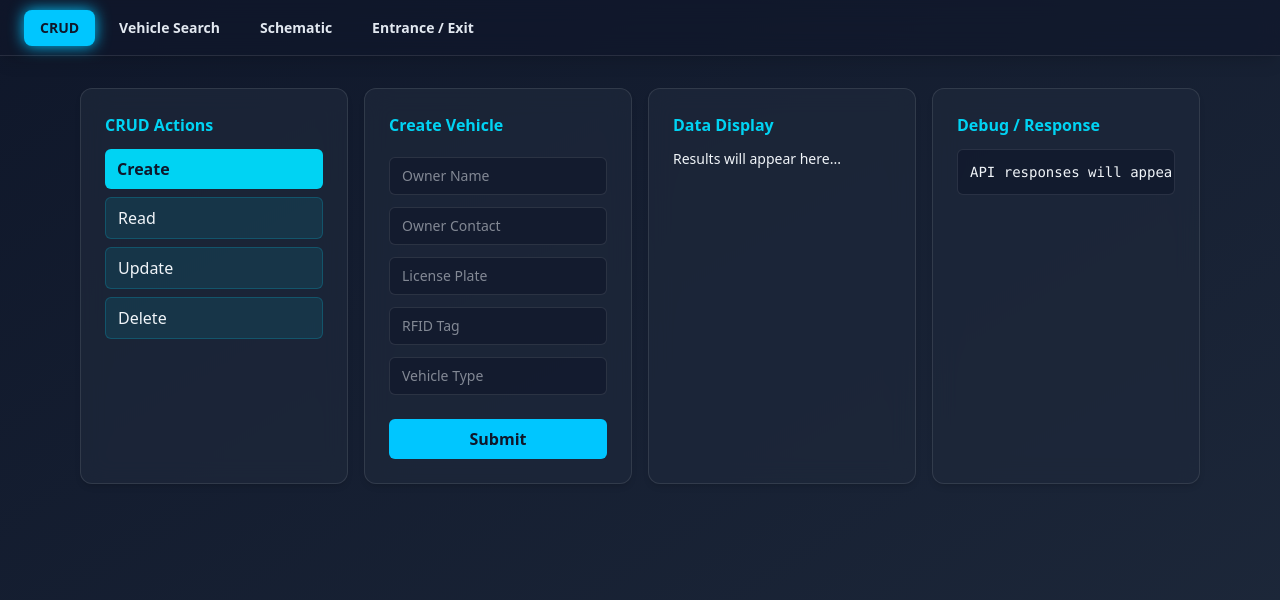
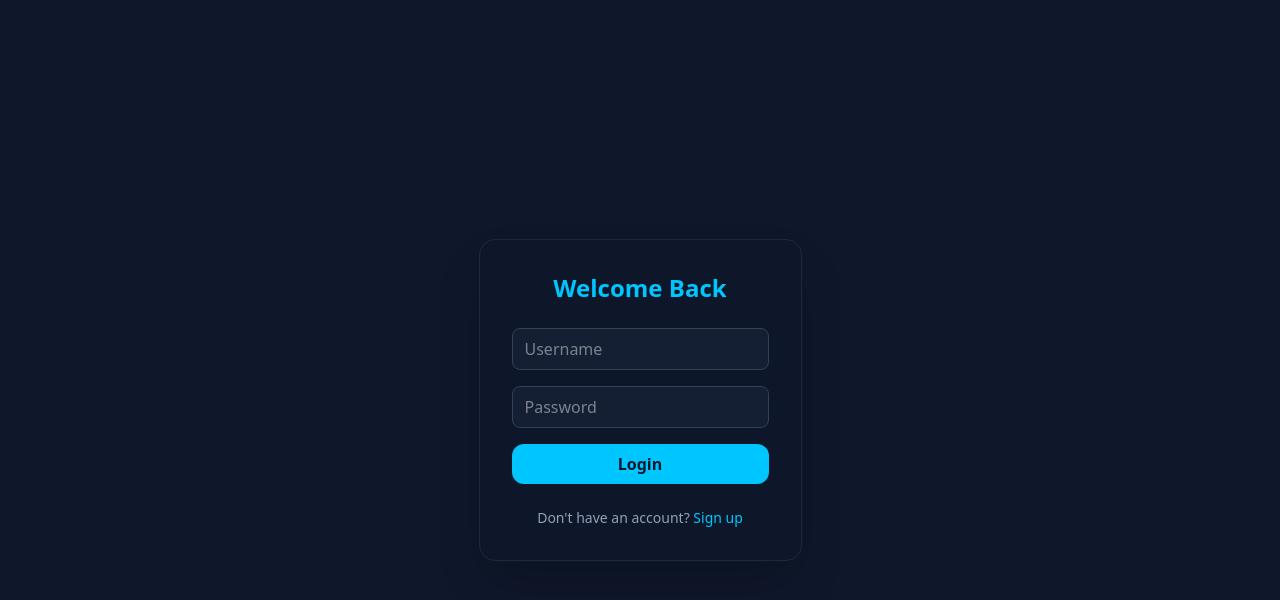
Before and after one commit to NiflheimDevs/SmartParking, a React (Vite) app in the folder FrontEnd/: page / in a window 1280 px wide. Shown: the top 600 px of the page. Built offline with nearby package versions, Linux system fonts and the light colour scheme.

Commit message:
add login and signup

```diff
--- a/FrontEnd/src/App.tsx
+++ b/FrontEnd/src/App.tsx
@@ -4,11 +4,31 @@ import CrudPanel from "./components/CRUD/CrudPanel";
 import VehicleSearch from "./components/VehicleSearch";
 import Schematic from "./components/Schematic";
 import EntranceExitPanel from "./components/EntranceExitPanel";
+import Login from "./components/Auth/Login";
+import Signup from "./components/Auth/Signup";
 
+const isAuthenticated = () => {
+  const token = localStorage.getItem("authToken");
+  return !!token;
+}
 
 function App() {
+  const [authMode, setAuthMode] = useState("login"); // "login" | "signup"
+
   type Tab = "crud" | "search" | "schematic" | "logs";
   const [activeTab, setActiveTab] = useState<Tab>("crud");
+
+  if (!isAuthenticated()) {
+    return (
+      <div className="min-h-screen flex items-center justify-center bg-slate-900 text-slate-100">
+        {authMode === "login" ? (
+          <Login switchToSignup={() => setAuthMode("signup")} />
+        ) : (
+          <Signup switchToLogin={() => setAuthMode("login")} />
+        )}
+      </div>
+    );
+  }
 
   return (
     <div className="min-h-screen bg-gradient-to-br from-[#0f172a] to-[#1e293b] text-slate-100 pt-16">
--- a/FrontEnd/src/api.ts
+++ b/FrontEnd/src/api.ts
@@ -7,12 +7,37 @@ export const apiClient = axios.create({
   },
 });
 
+apiClient.interceptors.request.use(
+  (config) => {
+    const token = localStorage.getItem("authToken");
+
+    const publicRoutes = [
+      "/login",
+      "/signup",
+    ];
+
+    if (token && !publicRoutes.includes(config.url || "")) {
+      config.headers.Authorization = `Bearer ${token}`;
+    }
+
+    return config;
+  },
+  (error) => {
+    return Promise.reject(error);
+  }
+);
+
 export interface VehiclePayload {
   owner_name: string;
   owner_contact: string;
   plate: string;
   rfid_id: string;
   vehicle_type: string;
+}
+
+export interface AuthPayload {
+  username: string;
+  password: string;
 }
 
 // =====================================================
@@ -116,3 +141,25 @@ export const getLogsByVehicle = async (vehicleId: number | string) => {
     throw error.response?.data || "خطا در دریافت لاگ‌های این وسیله نقلیه!";
   }
 };
+
+export const login = async (data: AuthPayload) => {
+  try {
+    const response = await apiClient.post("/login",data);
+    const accessToken = response.data.token;
+    if (accessToken) {
+      localStorage.setItem("authToken",accessToken)
+    }
+    return response.data;
+  } catch (error: any) {
+    throw error.response?.data || "خطا در ورود"
+  }
+}
+
+export const signup = async (data: AuthPayload) => {
+  try {
+    const response = await apiClient.post("/signup",data);
+    return response.data;
+  } catch (error: any) {
+    throw error.response?.data || "خطا در ثبت نام"
+  }
+}
--- /dev/null
+++ b/FrontEnd/src/components/Auth/Login.tsx
@@ -0,0 +1,80 @@
+import { useState } from "react";
+import { motion } from "framer-motion";
+import { login } from "../../api";
+
+export default function LoginPage({ switchToSignup }: { switchToSignup: () => void }) {
+  const [username, setUsername] = useState("");
+  const [password, setPassword] = useState("");
+
+  const handleLogin = async () => {
+    try {
+      if (!username || !password) {
+        alert("Please enter both username and password");
+        return;
+      }
+
+      const data = await login({ username, password });
+
+      if (data?.token) {
+        window.location.reload(); // Refresh app to re-check auth
+      } else {
+        alert("Invalid username or password");
+      }
+    } catch (err: any) {
+      console.error("Login error:", err);
+      alert(err?.message || "Login failed");
+    }
+  };
+
+  return (
+    <div className="min-h-screen flex items-center justify-center p-4">
+      <motion.div
+        initial={{ opacity: 0, y: 20 }}
+        animate={{ opacity: 1, y: 0 }}
+        transition={{ duration: 0.5 }}
+        className="w-full max-w-md"
+      >
+        <div className="bg-slate-900/70 backdrop-blur-xl border border-slate-800 shadow-2xl rounded-2xl p-8">
+          <h2 className="text-2xl font-semibold text-accent mb-6 text-center">
+            Welcome Back
+          </h2>
+
+          <div className="grid gap-4">
+            <input
+              type="text"
+              placeholder="Username"
+              value={username}
+              onChange={(e) => setUsername(e.target.value)}
+              className="w-full px-3 py-2 rounded-lg bg-slate-800/50 text-slate-200 border border-slate-700 focus:border-accent focus:outline-none"
+            />
+
+            <input
+              type="password"
+              placeholder="Password"
+              value={password}
+              onChange={(e) => setPassword(e.target.value)}
+              className="w-full px-3 py-2 rounded-lg bg-slate-800/50 text-slate-200 border border-slate-700 focus:border-accent focus:outline-none"
+            />
+
+            <button
+              onClick={handleLogin}
+              className="w-full px-4 py-2 bg-accent text-slate-900 font-semibold rounded-xl hover:opacity-90 transition"
+            >
+              Login
+            </button>
+          </div>
+
+          <p className="text-slate-400 text-sm text-center mt-6">
+            Don't have an account?{" "}
+            <span
+              onClick={switchToSignup}
+              className="text-accent cursor-pointer hover:underline"
+            >
+              Sign up
+            </span>
+          </p>
+        </div>
+      </motion.div>
+    </div>
+  );
+}
--- /dev/null
+++ b/FrontEnd/src/components/Auth/Signup.tsx
@@ -0,0 +1,75 @@
+import { useState } from "react";
+import { motion } from "framer-motion";
+import { signup } from "../../api";
+
+export default function SignupPage({ switchToLogin }: { switchToLogin: () => void }) {
+  const [username, setUsername] = useState("");
+  const [password, setPassword] = useState("");
+
+  const handleSignup = async () => {
+    try {
+      if (!username || !password) {
+        alert("Please enter both username and password");
+        return;
+      }
+
+      await signup({ username, password });
+      switchToLogin();
+    } catch (err: any) {
+      console.error("Signup error:", err);
+      alert(err?.message || "Signup failed");
+    }
+  };
+
+  return (
+    <div className="min-h-screen flex items-center justify-center p-4">
+      <motion.div
+        initial={{ opacity: 0, y: 20 }}
+        animate={{ opacity: 1, y: 0 }}
+        transition={{ duration: 0.5 }}
+        className="w-full max-w-md"
+      >
+        <div className="bg-slate-900/70 backdrop-blur-xl border border-slate-800 shadow-2xl rounded-2xl p-8">
+          <h2 className="text-2xl font-semibold text-accent mb-6 text-center">
+            Create Your Account
+          </h2>
+
+          <div className="grid gap-4">
+            <input
+              type="text"
+              placeholder="Username"
+              value={username}
+              onChange={(e) => setUsername(e.target.value)}
+              className="w-full px-3 py-2 rounded-lg bg-slate-800/50 text-slate-200 border border-slate-700 focus:border-accent focus:outline-none"
+            />
+
+            <input
+              type="password"
+              placeholder="Password"
+              value={password}
+              onChange={(e) => setPassword(e.target.value)}
+              className="w-full px-3 py-2 rounded-lg bg-slate-800/50 text-slate-200 border border-slate-700 focus:border-accent focus:outline-none"
+            />
+
+            <button
+              onClick={handleSignup}
+              className="w-full px-4 py-2 bg-accent text-slate-900 font-semibold rounded-xl hover:opacity-90 transition"
+            >
+              Sign Up
+            </button>
+          </div>
+
+          <p className="text-slate-400 text-sm text-center mt-6">
+            Already have an account?{" "}
+            <span
+              onClick={switchToLogin}
+              className="text-accent cursor-pointer hover:underline"
+            >
+              Log in
+            </span>
+          </p>
+        </div>
+      </motion.div>
+    </div>
+  );
+}
```
